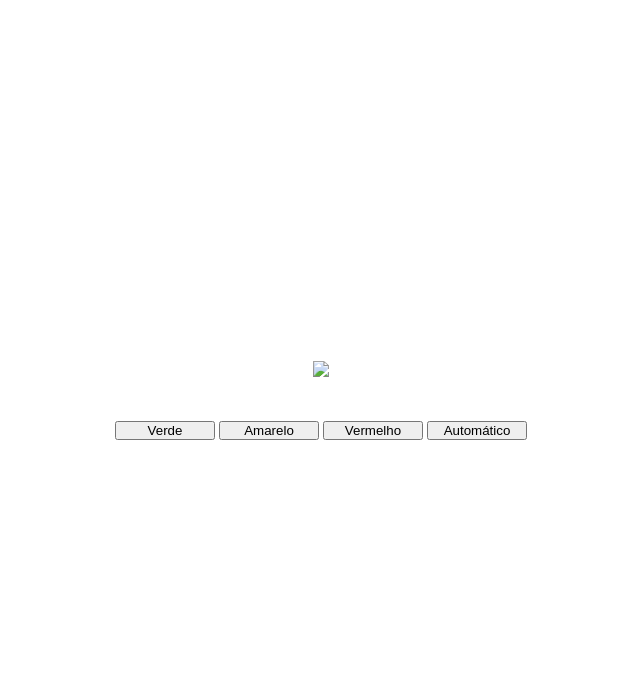
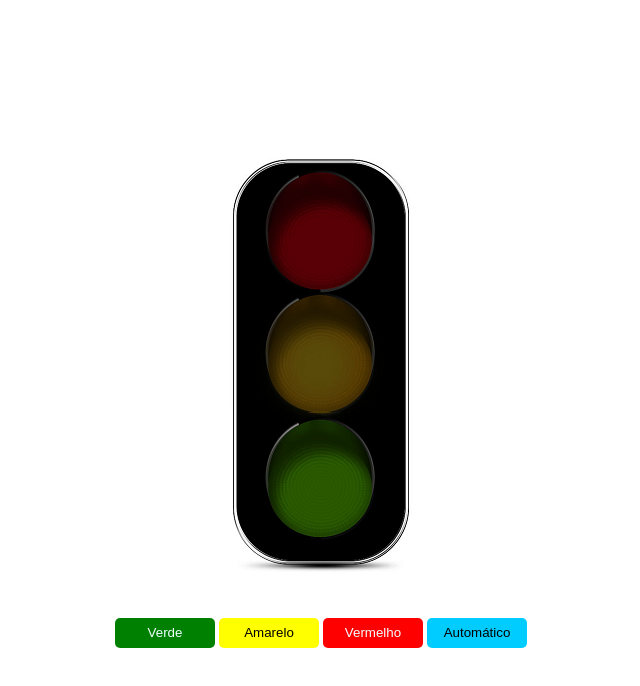
Before and after one commit to Th-uro/Semaforo, a plain HTML site: page index.html in a window 1280 px wide. Shown: the whole page, without its empty margins (319-959 px from the left). Drawn offline with Linux system fonts and the light colour scheme.

Commit message:
Alterando o titulo do projeto

```diff
--- a/index.html
+++ b/index.html
@@ -1,23 +1,22 @@
 <!DOCTYPE html>
 <html lang="pt-br">
   <head>
-    <meta charset="UTF-8">
-    <meta http-equiv="X-UA-Compatible" content="IE=edge">
-    <meta name="viewport" content="width=device-width, initial-scale=1.0">
-    <link rel="stylesheet" href="style.css">
-    <title>Document</title>
+    <meta charset="UTF-8" />
+    <meta http-equiv="X-UA-Compatible" content="IE=edge" />
+    <meta name="viewport" content="width=device-width, initial-scale=1.0" />
+    <link rel="stylesheet" href="style.css" />
+    <title>Semaforo</title>
   </head>
   <body>
-
     <main>
       <div class="img">
-            <img src="img/desligado.png" id='img'>
+        <img src="assets/img/desligado.png" id="img" />
       </div>
       <div id="buttons">
         <button id="green" class="button">Verde</button>
         <button id="yellow" class="button">Amarelo</button>
         <button id="red" class="button">Vermelho</button>
-            <button name="teste" id="automatic" class="button">Automático</button>
+        <button name= "automatic" id="automatic" class="button">Automático</button>
       </div>
     </main>
 
--- a/style.css
+++ b/style.css
@@ -15,4 +15,37 @@ main{
 
 .button {
   width:100px;
+  cursor: pointer;
 }
+
+#green {
+  border-radius: 5px;
+  border: none;
+  color: azure;
+  background-color: green;
+  height: 30px;
+}
+
+#yellow {
+  border-radius: 5px;
+  border: none;
+  color: black;
+  background-color: yellow;
+  height: 30px;
+}
+
+#red {
+  border-radius: 5px;
+  border: none;
+  color: azure;
+  background-color: red;
+  height: 30px;
+}
+
+#automatic {
+  border-radius: 5px;
+  border: none;
+  color: black;
+  background-color: #00ccff;
+  height: 30px;
+}
```
Lines whose indentation alone changed are shown as unchanged.
